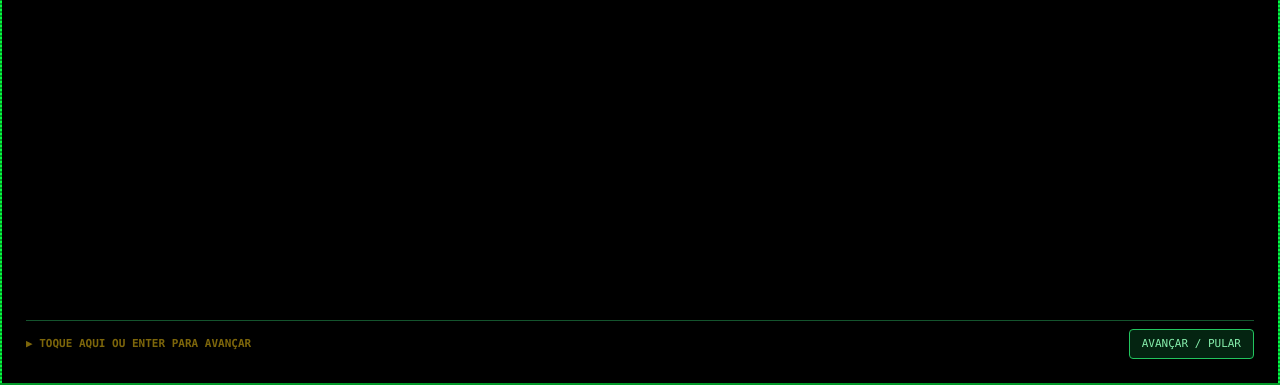
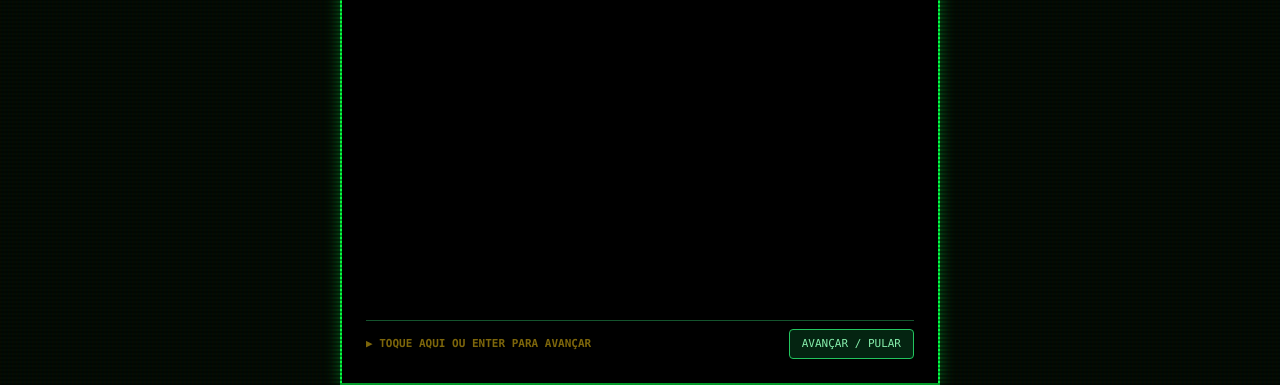
Before and after one commit to emillyvi02/matrix-renascimento-mobile, a plain HTML site: page index.html in a window 1280 px wide. Shown: the part 415-800 px from the top of the page. Drawn offline with nearby package versions, Linux system fonts and the light colour scheme.

Commit message:
Refactor index.html for improved mobile responsiveness
Updated styles for responsive design and mobile controls.

```diff
--- a/index.html
+++ b/index.html
@@ -21,7 +21,7 @@
             margin: 0;
             padding: 0;
             width: 100vw;
-            height: 100vh;
+            height: 100dvh; /* Altura dinâmica real para celulares */
             display: flex;
             align-items: center;
             justify-content: center;
@@ -31,28 +31,28 @@
             font-family: 'VT323', monospace;
         }
 
-        /* Container fluido otimizado para celulares */
+        /* Container principal adaptável */
         #gameContainer {
             position: relative;
-            width: 100vw;
-            height: 100vh;
-            max-width: 100vw;
-            max-height: 100vh;
+            width: 100%;
+            height: 100%;
+            max-width: 600px; /* Mantém proporção boa em telas maiores */
+            max-height: 100dvh;
             display: flex;
             flex-direction: column;
-            align-items: center;
             justify-content: space-between;
             background: #000;
             overflow: hidden;
         }
 
-        canvas {
+        /* Canvas dimensionado para perto e nítido */
+        canvas#gameCanvas {
             width: 100%;
-            height: 100%;
-            object-fit: cover; /* Aproxima a imagem cortando levemente as bordas laterais desnecessárias para focar nos personagens */
+            flex: 1;
+            object-fit: contain; /* Garante que a ação fique visível sem cortar lutadores */
+            background: #000;
             image-rendering: pixelated;
             image-rendering: crisp-edges;
-            display: block;
         }
 
         /* Scanlines & CRT FX */
@@ -138,17 +138,27 @@
             font-weight: bold;
             box-shadow: 0 0 15px #00ff41;
         }
+
+        /* Área de controles fixada e compacta para encaixar em qualquer tela */
+        #mobileControls {
+            flex-shrink: 0;
+            display: flex;
+            justify-content: space-between;
+            align-items: center;
+            padding: 6px 8px;
+            background: rgba(0, 5, 2, 0.95);
+            border-top: 1px solid rgba(0, 255, 65, 0.3);
+            z-index: 25;
+            width: 100%;
+        }
     </style>
 </head>
 <body class="select-none crt" id="bodyRoot">
 
     <!-- Container do Jogo -->
-    <div id="gameContainer" class="matrix-border overflow-hidden p-1">
-
-        <!-- Canvas Principal -->
-        <canvas id="gameCanvas" class="rounded bg-black"></canvas>
-
-        <!-- Botões Rápidos e Audio Controls (Topo Direita) -->
+    <div id="gameContainer" class="matrix-border overflow-hidden">
+
+        <!-- Topo: Botões Rápidos e Audio Controls -->
         <div class="absolute top-2 right-2 flex items-center gap-1 z-30">
             <button id="btnToggleLang" class="px-1.5 py-0.5 text-[9px] sm:text-xs bg-black/80 border border-green-500 text-green-400 rounded hover:bg-green-500 hover:text-black transition">
                 🌐 PT
@@ -211,6 +221,9 @@
             </div>
         </div>
 
+        <!-- CANVAS PRINCIPAL DO JOGO -->
+        <canvas id="gameCanvas"></canvas>
+
         <!-- MENU PRINCIPAL -->
         <div id="mainMenu" class="absolute inset-0 flex flex-col items-center justify-center glass-panel p-3 z-30 text-center overflow-y-auto">
             <h1 class="text-2xl sm:text-6xl font-pixel text-green-400 tracking-widest mb-1 animate-pulse drop-shadow-[0_0_15px_rgba(0,255,65,0.9)]">
@@ -356,21 +369,21 @@
             </button>
         </div>
 
-        <!-- CONTROLES MOBILE OTIMIZADOS E GARANTIDOS NA TELA -->
-        <div id="mobileControls" class="absolute bottom-1.5 left-1.5 right-1.5 flex justify-between items-end pointer-events-none z-20">
+        <!-- CONTROLES MOBILE FIXOS E GARANTIDOS NA TELA -->
+        <div id="mobileControls">
             <!-- Direcional Esquerda / Direita / Cura -->
-            <div class="flex gap-1.5 pointer-events-auto items-center">
-                <button id="btnLeft" class="w-10 h-10 sm:w-11 sm:h-11 bg-green-950/85 border-2 border-green-500 text-green-400 rounded-full flex items-center justify-center active:bg-green-400 active:text-black font-bold text-base shadow-lg">◄</button>
-                <button id="btnRight" class="w-10 h-10 sm:w-11 sm:h-11 bg-green-950/85 border-2 border-green-500 text-green-400 rounded-full flex items-center justify-center active:bg-green-400 active:text-black font-bold text-base shadow-lg">►</button>
-                <button id="btnMobileHeal" class="w-10 h-10 sm:w-11 sm:h-11 bg-emerald-950/90 border-2 border-emerald-400 text-emerald-300 rounded-full flex items-center justify-center active:bg-emerald-400 active:text-black font-bold text-[9px] shadow-lg">CURA</button>
+            <div class="flex gap-2 items-center">
+                <button id="btnLeft" class="w-11 h-11 bg-green-950/90 border-2 border-green-500 text-green-400 rounded-full flex items-center justify-center active:bg-green-400 active:text-black font-bold text-lg shadow-lg">◄</button>
+                <button id="btnRight" class="w-11 h-11 bg-green-950/90 border-2 border-green-500 text-green-400 rounded-full flex items-center justify-center active:bg-green-400 active:text-black font-bold text-lg shadow-lg">►</button>
+                <button id="btnMobileHeal" class="w-11 h-11 bg-emerald-950/90 border-2 border-emerald-400 text-emerald-300 rounded-full flex items-center justify-center active:bg-emerald-400 active:text-black font-bold text-[10px] shadow-lg">CURA</button>
             </div>
 
             <!-- Ações Direita: Pulo, Slow, Golpe, Especial -->
-            <div class="grid grid-cols-4 gap-1 pointer-events-auto">
-                <button id="btnJump" class="w-9 h-9 sm:w-10 sm:h-10 bg-green-950/85 border-2 border-green-500 text-green-300 rounded-full flex items-center justify-center active:bg-green-400 active:text-black font-bold text-[8px] shadow-lg" data-i18n="mobJump">PULO</button>
-                <button id="btnFocus" class="w-9 h-9 sm:w-10 sm:h-10 bg-cyan-950/85 border-2 border-cyan-500 text-cyan-300 rounded-full flex items-center justify-center active:bg-cyan-400 active:text-black font-bold text-[8px] shadow-lg">SLOW</button>
-                <button id="btnMelee" class="w-9 h-9 sm:w-10 sm:h-10 bg-green-950/85 border-2 border-green-500 text-green-300 rounded-full flex items-center justify-center active:bg-green-400 active:text-black font-bold text-[8px] shadow-lg" data-i18n="mobMelee">GOLP</button>
-                <button id="btnSpecial" class="w-9 h-9 sm:w-10 sm:h-10 bg-red-950/85 border-2 border-red-500 text-red-300 rounded-full flex items-center justify-center active:bg-red-400 active:text-black font-bold text-[8px] shadow-lg" data-i18n="mobSpec">ESP</button>
+            <div class="grid grid-cols-4 gap-1.5">
+                <button id="btnJump" class="w-10 h-10 bg-green-950/90 border-2 border-green-500 text-green-300 rounded-full flex items-center justify-center active:bg-green-400 active:text-black font-bold text-[9px] shadow-lg" data-i18n="mobJump">PULO</button>
+                <button id="btnFocus" class="w-10 h-10 bg-cyan-950/90 border-2 border-cyan-500 text-cyan-300 rounded-full flex items-center justify-center active:bg-cyan-400 active:text-black font-bold text-[9px] shadow-lg">SLOW</button>
+                <button id="btnMelee" class="w-10 h-10 bg-green-950/90 border-2 border-green-500 text-green-300 rounded-full flex items-center justify-center active:bg-green-400 active:text-black font-bold text-[9px] shadow-lg" data-i18n="mobMelee">GOLP</button>
+                <button id="btnSpecial" class="w-10 h-10 bg-red-950/90 border-2 border-red-500 text-red-300 rounded-full flex items-center justify-center active:bg-red-400 active:text-black font-bold text-[9px] shadow-lg" data-i18n="mobSpec">ESP</button>
             </div>
         </div>
 
@@ -1080,7 +1093,6 @@
                 this.ghostTrail = [];
             }
 
-            // HABILIDADE DE CURA (COM LIMITES POR ONDA)
             heal30Percent() {
                 const diffSettings = DIFFICULTY_SETTINGS[difficulty];
                 if (healUsesInWave >= diffSettings.maxHealPerWave) {
```
